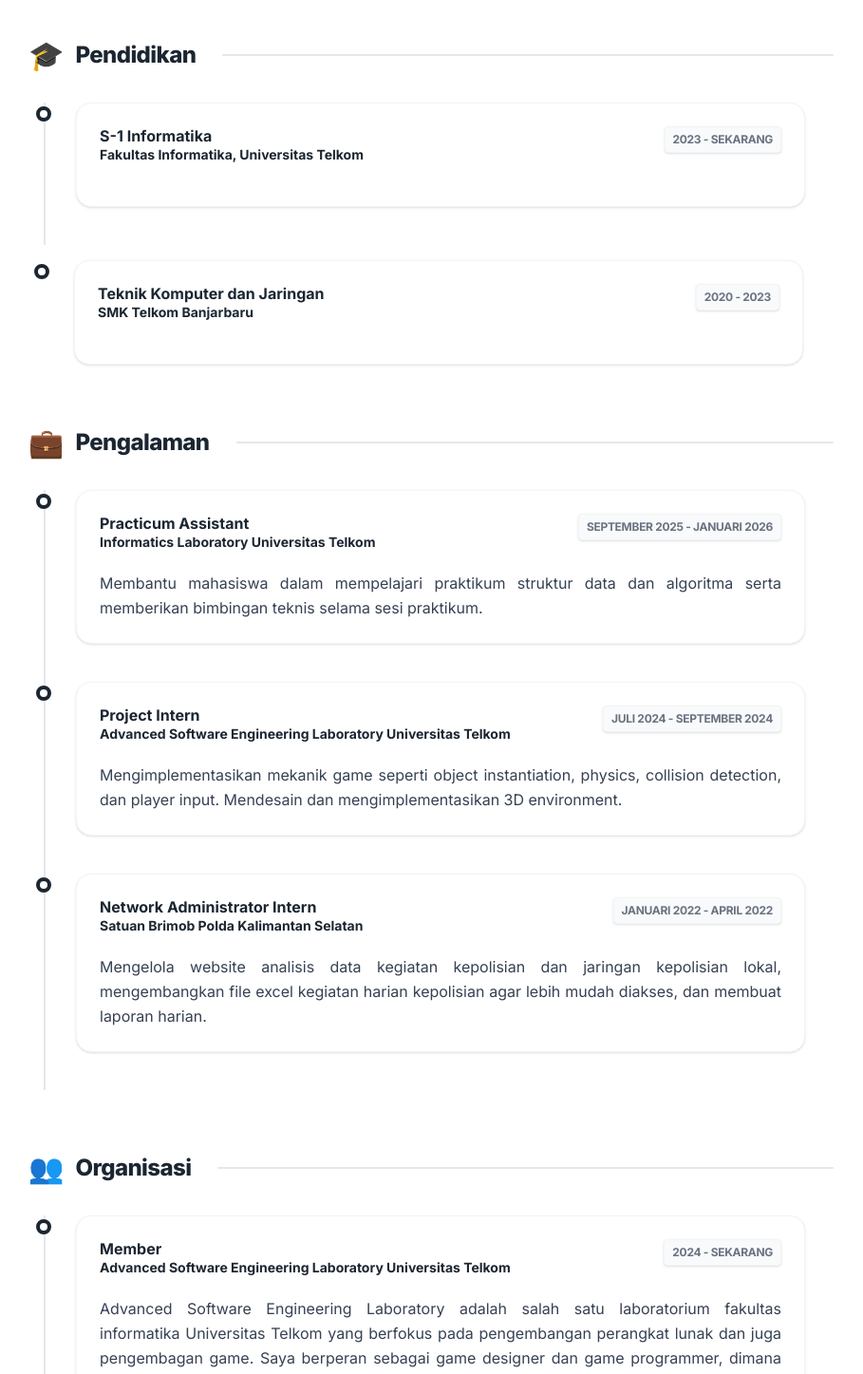
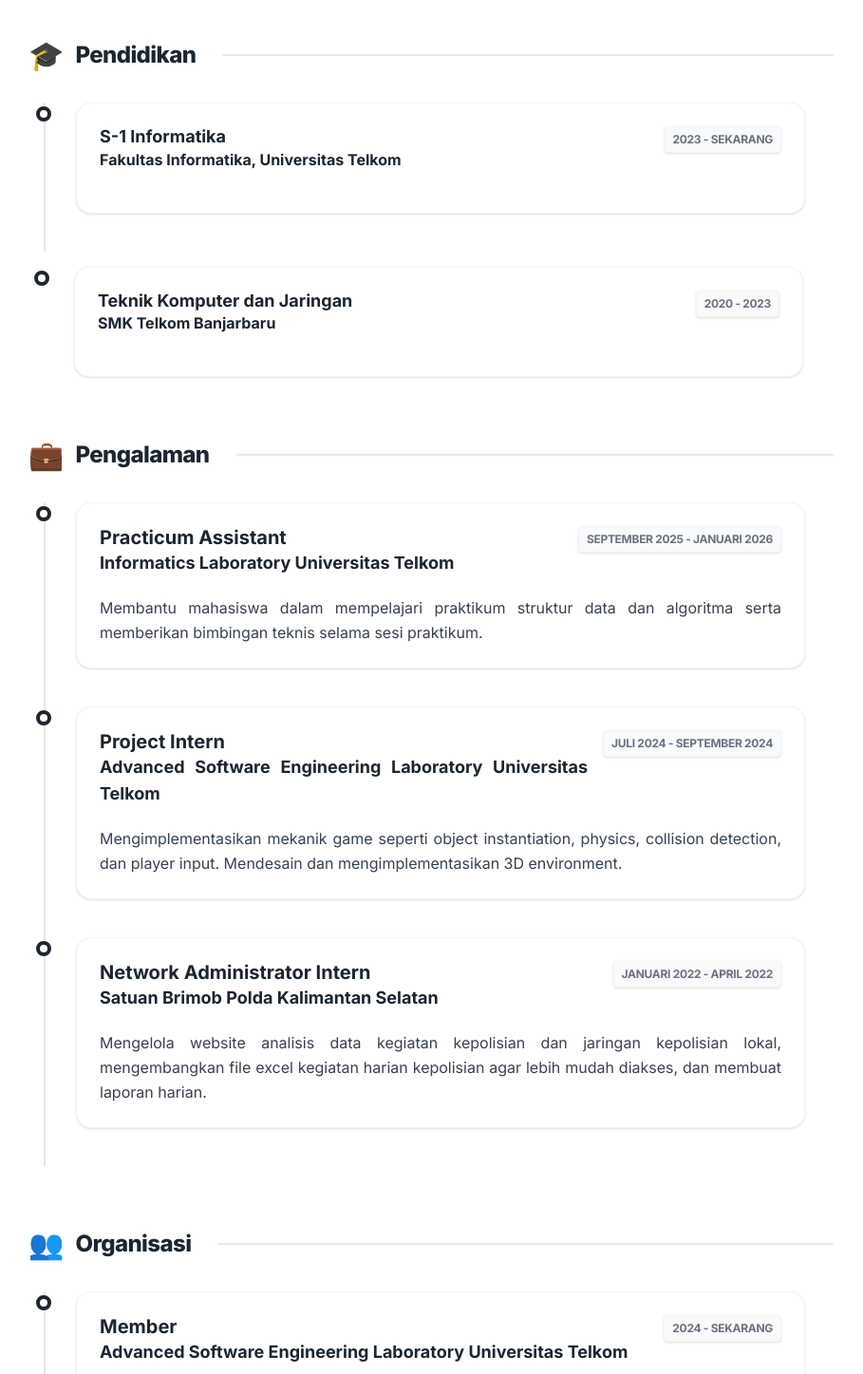
Before and after one commit to NeoRyumasil/WebPortofolio, a Next.js app: page /about in a window 1280 px wide. Shown: the part 780-2227 px from the top of the page at 95% size, without its empty margins (186-1095 px from the left). Built offline with nearby package versions, Linux system fonts and the light colour scheme.

Commit message:
FIX : Text Size in About

```diff
--- a/src/app/about/page.tsx
+++ b/src/app/about/page.tsx
@@ -43,14 +43,14 @@ export default function About() {
             <InfoCard key={index}>
               <div className="flex justify-between items-start gap-4 mb-3">
                 <div className="flex-1">
-                  <h4 className=" font-bold text-lg md:text-base text-[#1B2631] leading-tight">
+                  <h4 className=" font-bold text-base md:text-lg text-[#1B2631] leading-tight">
                     {edu.title}
                   </h4>
-                  <p className="text-base md:text-sm text-[#1B2631] font-bold mb-2">
+                  <p className="text-sm md:text-base text-[#1B2631] font-bold mb-2">
                     {edu.institution}
                   </p>
                 </div>
-                  <span className="shrink-0 text-[10px] md:text-[12px] font-bold uppercase tracking-tight text-gray-500 bg-gray-50 px-2 py-1 rounded border border-gray-100 shadow-sm">
+                  <span className="shrink-0 text-[9px] md:text-[12px] font-bold uppercase tracking-tight text-gray-500 bg-gray-50 px-2 py-1 rounded border border-gray-100 shadow-sm">
                     {edu.year}
                   </span>
               </div>
@@ -64,10 +64,10 @@ export default function About() {
             <InfoCard key={index}>
               <div className="flex justify-between items-start gap-4 mb-3">
                 <div className="flex-1">
-                  <h4 className=" font-bold text-lg md:text-base text-[#1B2631] leading-tight">
+                  <h4 className=" font-bold text-lg md:text-xl text-[#1B2631] leading-tight">
                     {exp.role}
                   </h4>
-                  <p className="text-base md:text-sm text-[#1B2631] font-bold mb-2">
+                  <p className="text-base md:text-lg text-[#1B2631] font-bold mb-2">
                     {exp.place}
                   </p>
                 </div>
@@ -87,10 +87,10 @@ export default function About() {
            <InfoCard key={index}>
               <div className="flex justify-between items-start gap-4 mb-3">
                 <div className="flex-1">
-                  <h4 className=" font-bold text-lg md:text-base text-[#1B2631] leading-tight">
+                  <h4 className=" font-bold text-lg md:text-xl text-[#1B2631] leading-tight">
                     {org.role}
                   </h4>
-                  <p className="text-base md:text-sm text-[#1B2631] font-bold mb-2">
+                  <p className="text-base md:text-lg text-[#1B2631] font-bold mb-2">
                     {org.organization}
                   </p>
                 </div>
```
